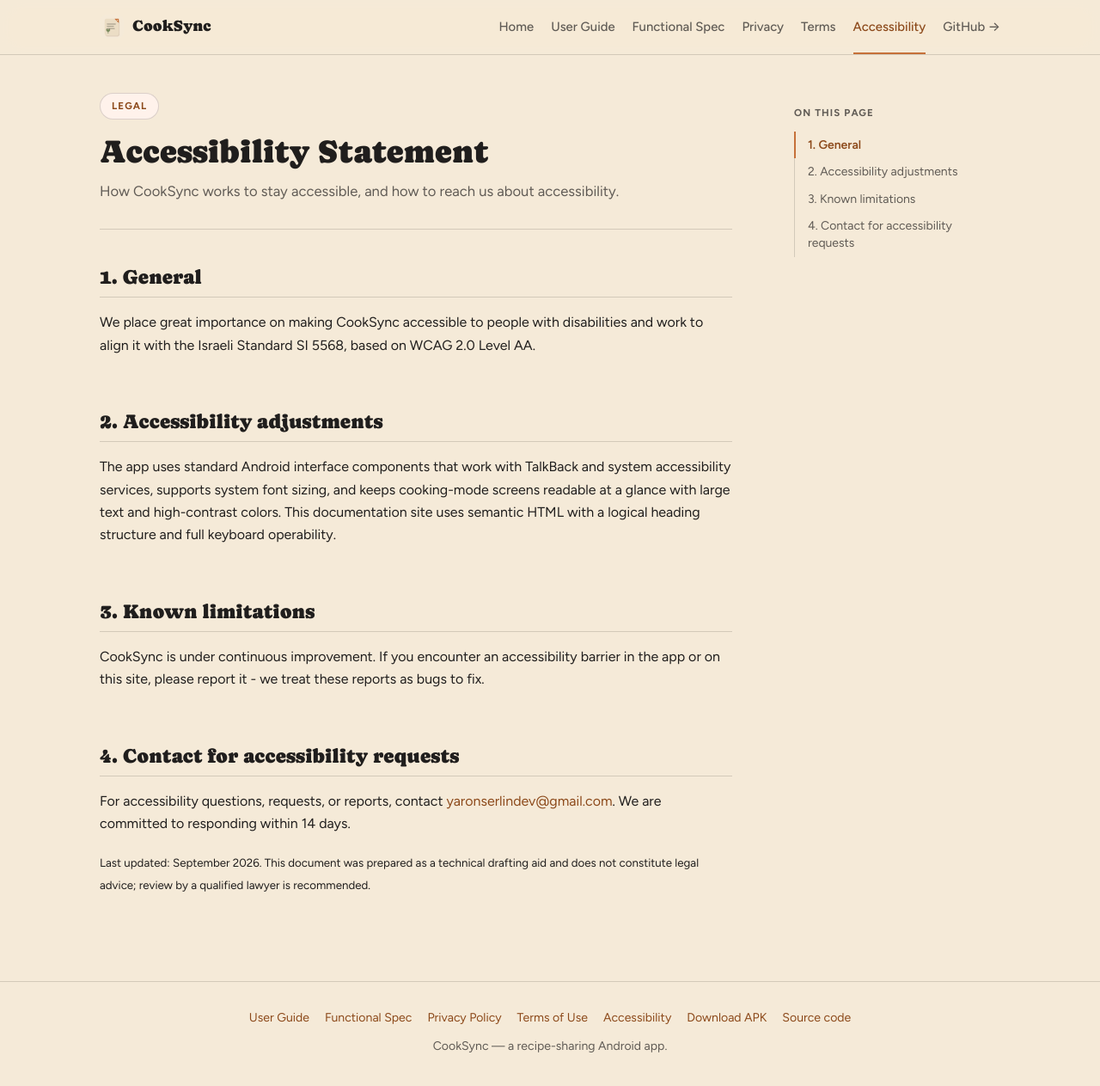
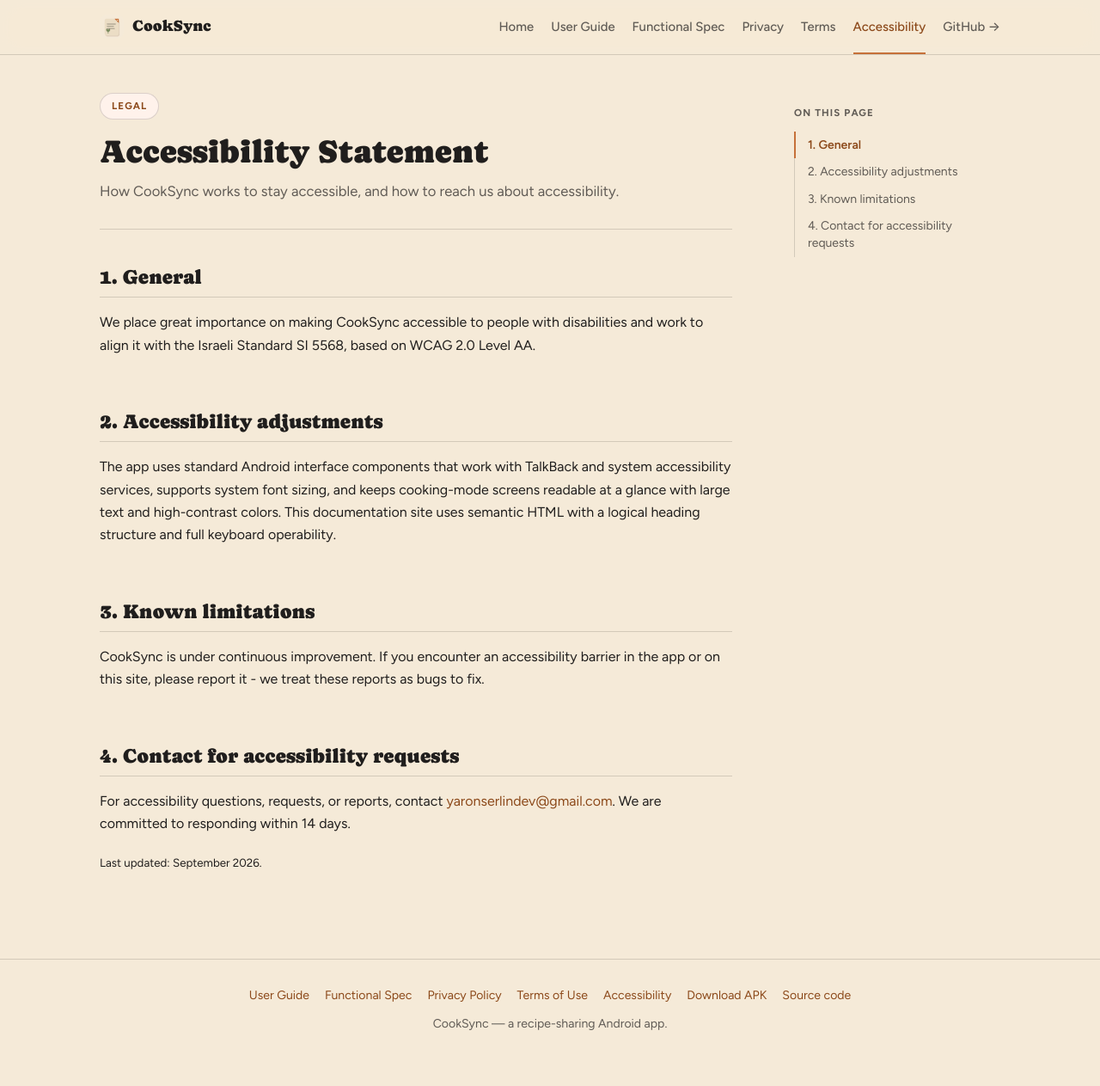
Before and after one commit to yaronserlin/cook-sync, a Jekyll site: the page built from docs/accessibility.html, in a window 1280 px wide and 1281 px high. Shown: the top 1263 px of the window at 86% size. Built offline with Jekyll 4.4.1, drawn with Linux system fonts in a browser that asks for light colours.

Commit message:
Simplify last updated note in accessibility.html (#2)
Removed legal advice disclaimer from accessibility document.

```diff
--- a/docs/accessibility.html
+++ b/docs/accessibility.html
@@ -15,4 +15,4 @@ summary: How CookSync works to stay accessible, and how to reach us about access
 
     <h2 id="contact">4. Contact for accessibility requests</h2>
     <p>For accessibility questions, requests, or reports, contact <a href="mailto:yaronserlindev@gmail.com">yaronserlindev@gmail.com</a>. We are committed to responding within 14 days.</p>
-    <p><small>Last updated: September 2026. This document was prepared as a technical drafting aid and does not constitute legal advice; review by a qualified lawyer is recommended.</small></p>
+    <p><small>Last updated: September 2026.</small></p>
```
